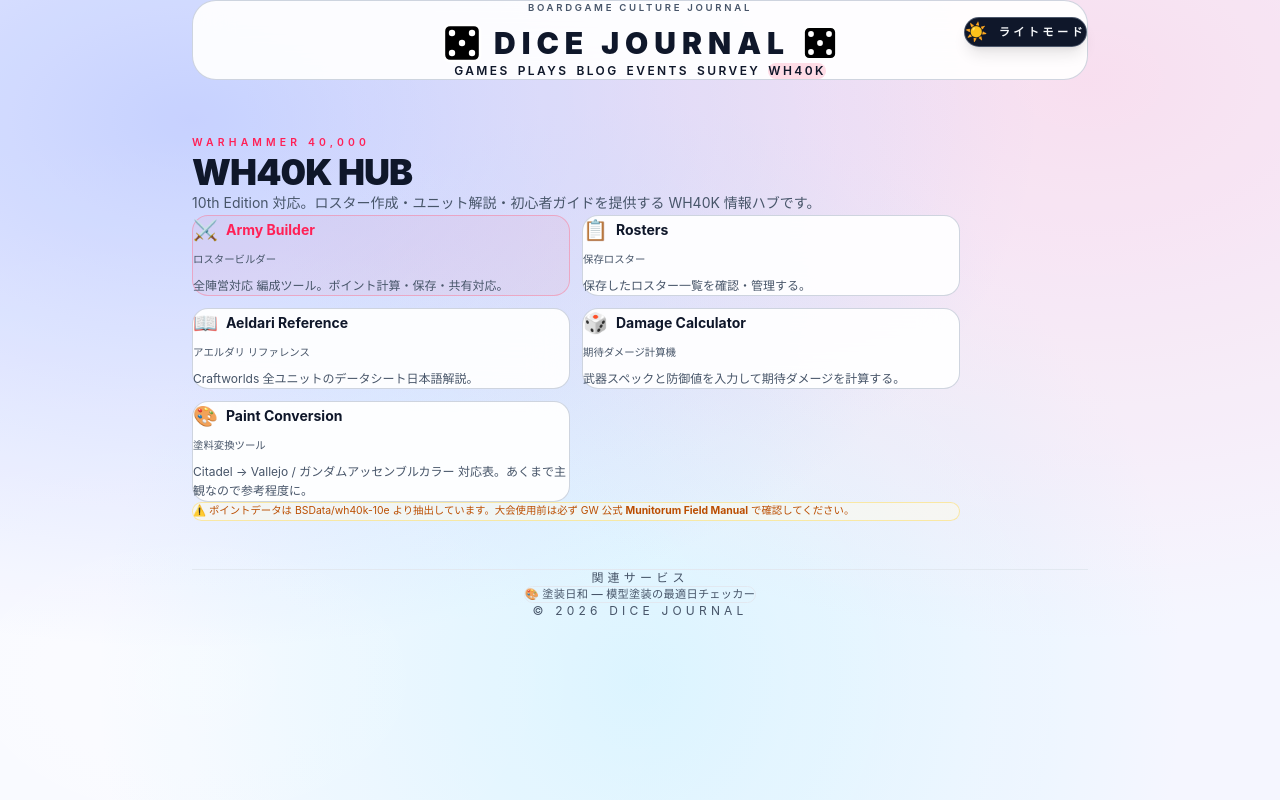
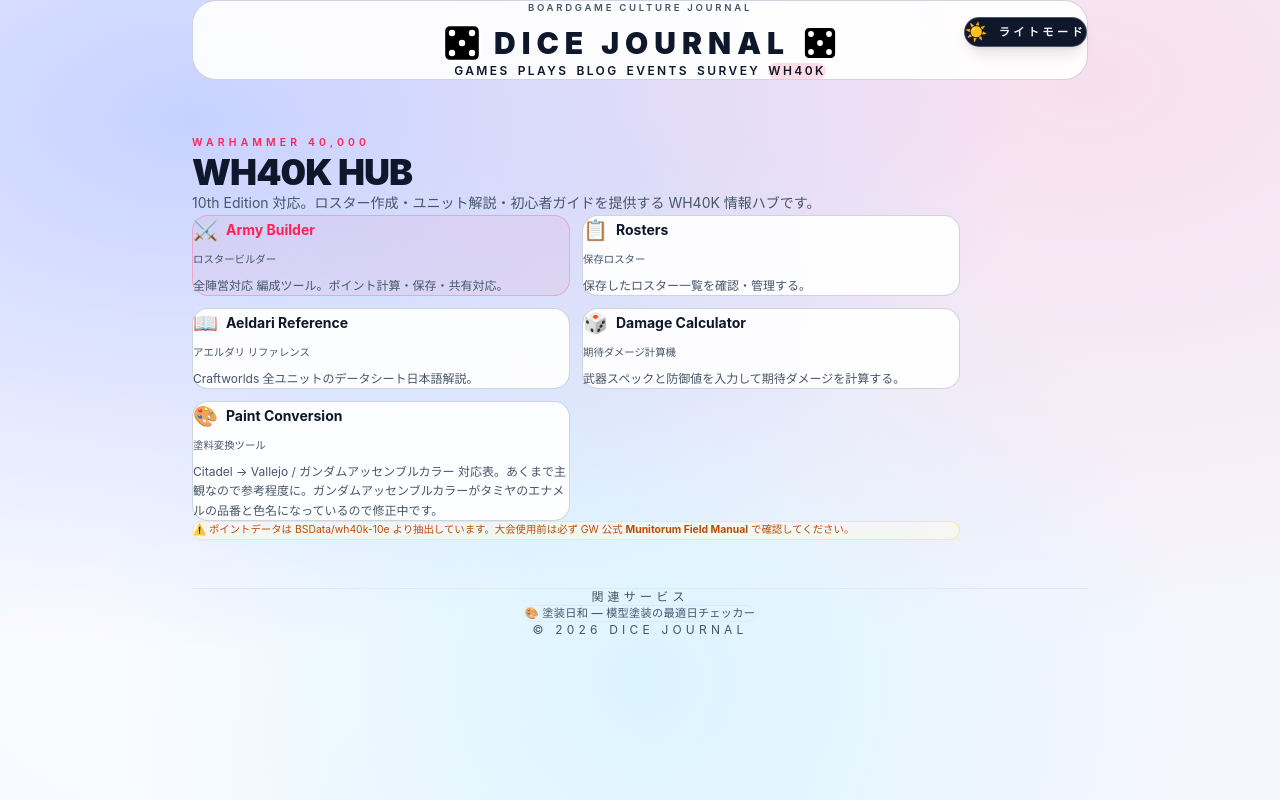
Before and after one commit to k713shino/my-boardgame-site, a Next.js app: page /wh40k in a window 1280 px wide. Built offline with nearby package versions, Linux system fonts and the light colour scheme; no server answers.

Commit message:
塗料変換ツールの注意書きを追加

```diff
--- a/src/app/wh40k/page.tsx
+++ b/src/app/wh40k/page.tsx
@@ -44,7 +44,7 @@
     href: "/wh40k/paint-conv",
     label: "Paint Conversion",
     labelJa: "塗料変換ツール",
-    desc: "Citadel → Vallejo / ガンダムアッセンブルカラー 対応表。あくまで主観なので参考程度に。",
+    desc: "Citadel → Vallejo / ガンダムアッセンブルカラー 対応表。あくまで主観なので参考程度に。ガンダムアッセンブルカラーがタミヤのエナメルの品番と色名になっているので修正中です。",
     icon: "🎨",
     highlight: false,
   },
```
